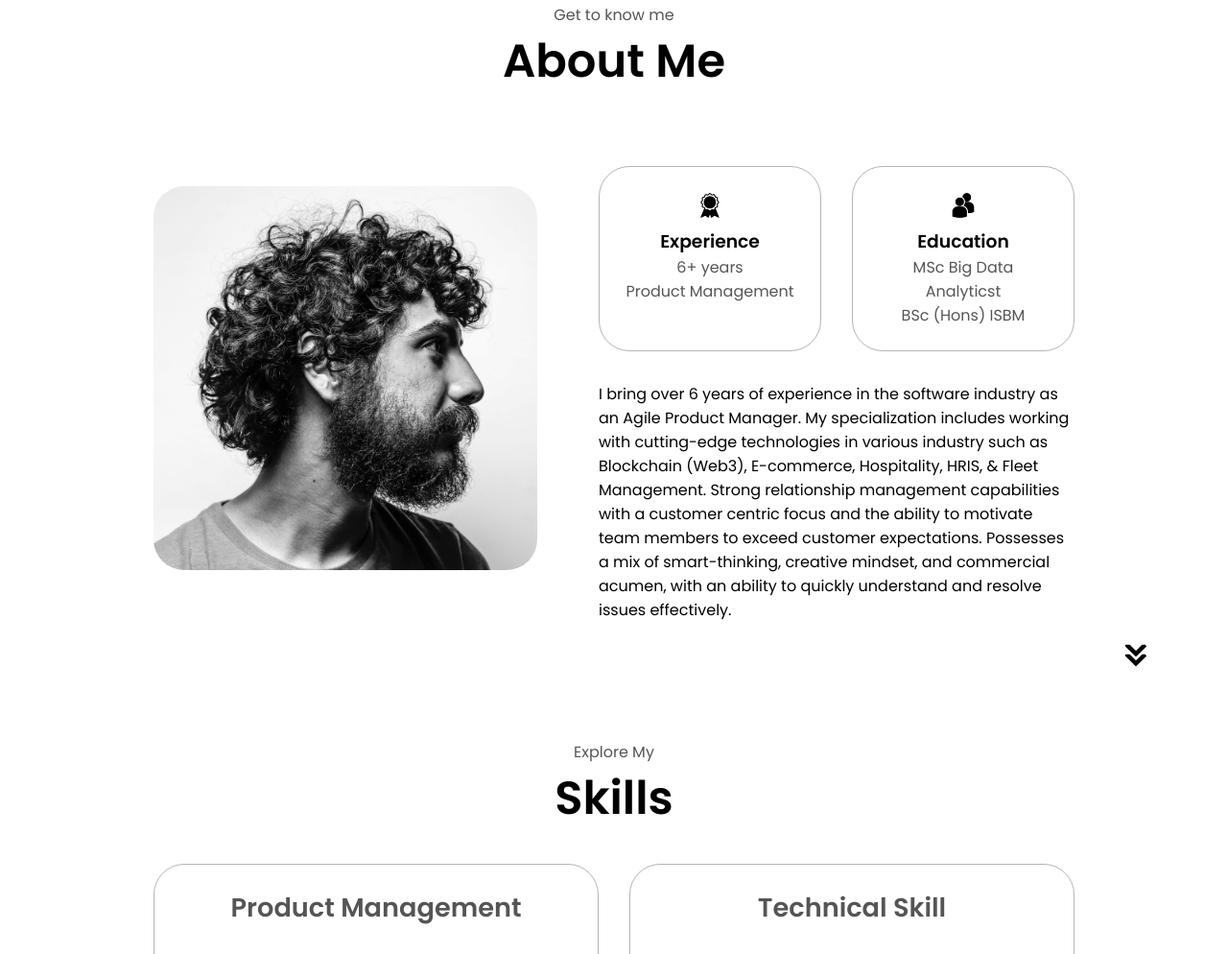
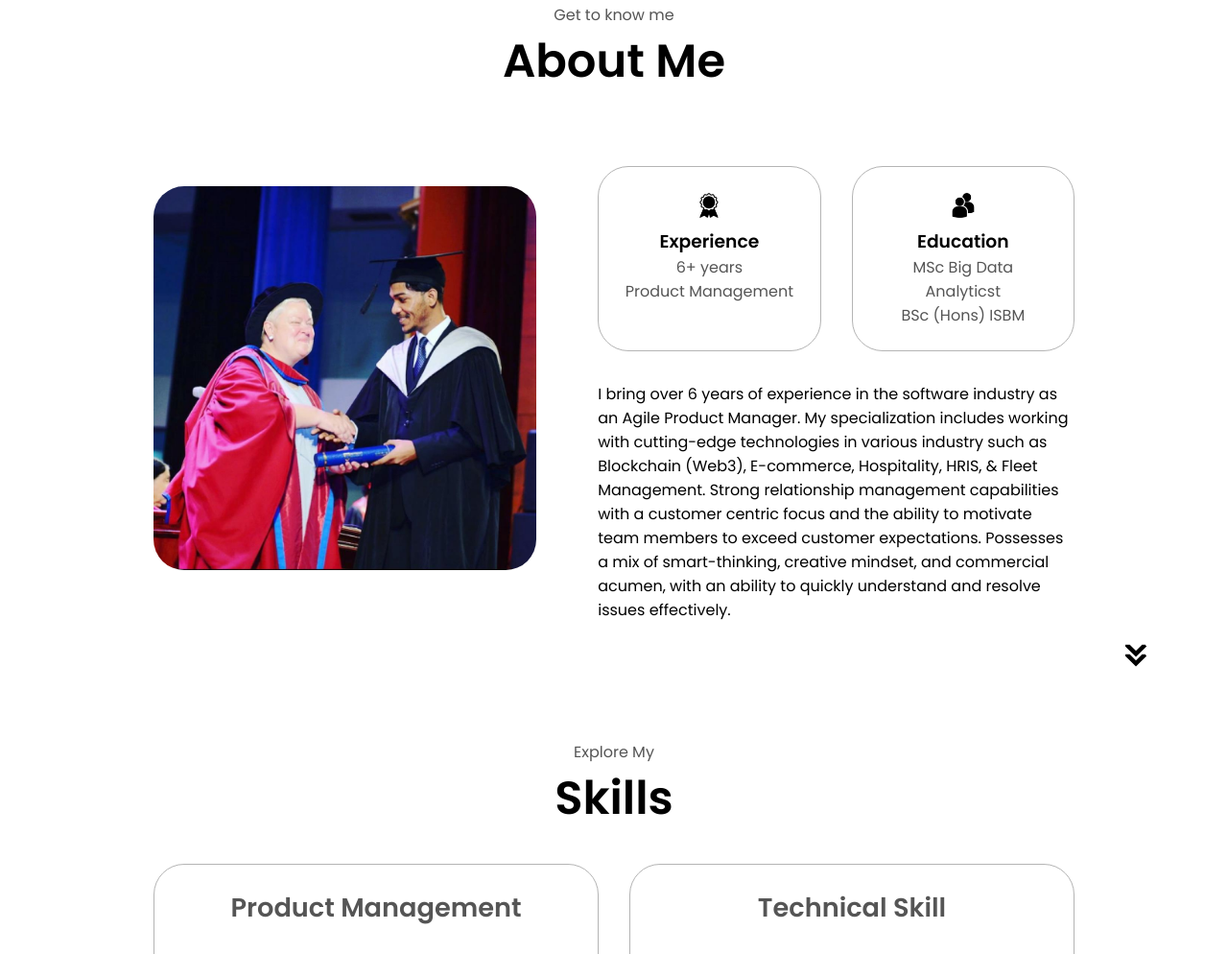
Before and after one commit to Shathusjan/Shathusjan.github.io, a plain HTML site: page index.html in a window 1280 px wide. Shown: the part 805-1799 px from the top of the page at 96% size. Drawn offline with Linux system fonts and the light colour scheme.

Commit message:
Added my pictures

```diff
--- a/index.html
+++ b/index.html
@@ -83,7 +83,7 @@
       <div class="section-container">
         <div class="section__pic-container">
           <img
-            src="./assets/about-pic.png"
+            src="./assets/about-pic.jpeg"
             alt="Profile Picture"
             class="about-pic"
           />
```
Also changed, not shown: assets/about-pic.jpeg (added), assets/about-pic.png (deleted), assets/profile-pic-2.png (deleted), assets/profile-pic.png, 2 other files.
